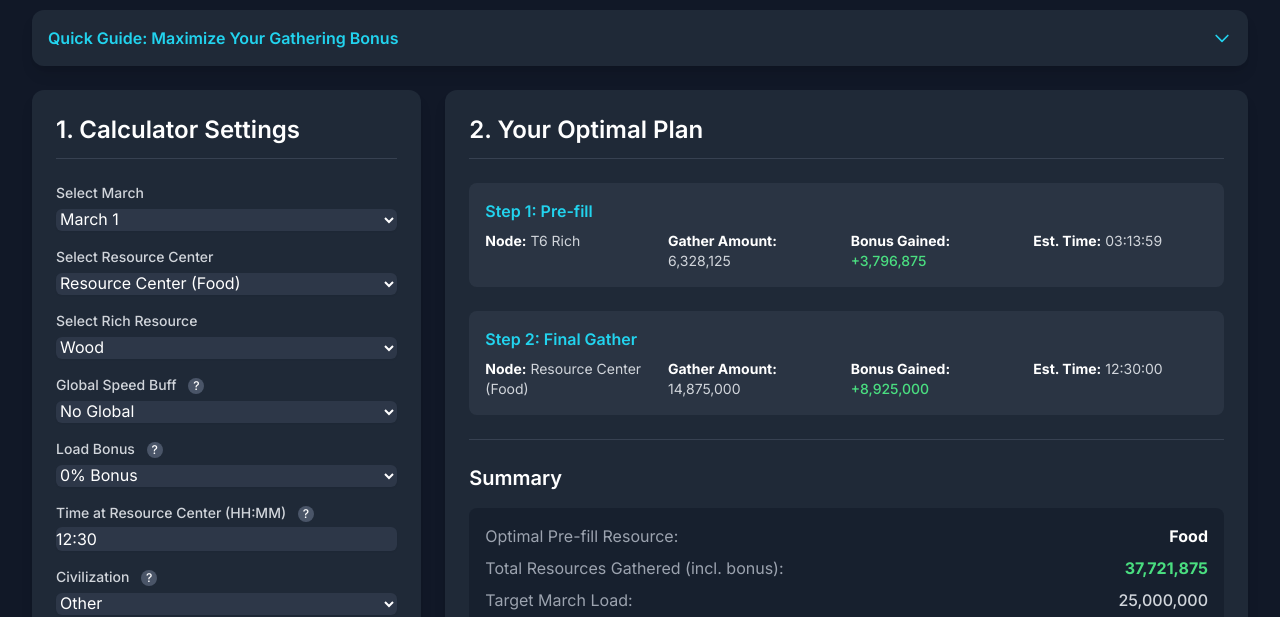
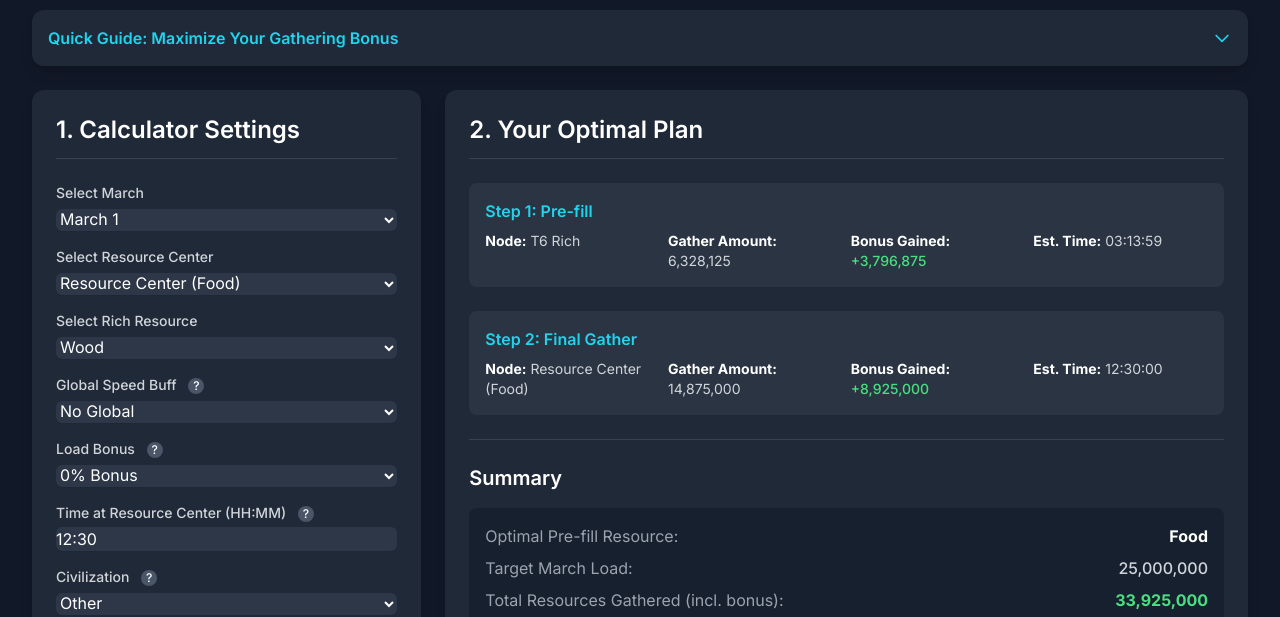
Before and after one commit to Sombrero16/Gathering-planner, a plain HTML site: page curra.html in a window 1280 px wide. Shown: the part 182-799 px from the top of the page. Drawn offline with nearby package versions, Linux system fonts and the light colour scheme.

```diff
--- a/curra.html
+++ b/curra.html
@@ -421,7 +421,7 @@
         const finalGatherNodeData = finalGatherCandidates.length > 0 ? finalGatherCandidates[0] : null;
 
         // Calculate Final Gather Plan
-        let finalGatherPlan = { name: 'None', amount: 0, bonus: 0, time: 0 };
+        let finalGatherPlan = { name: 'None', amount: 0, bonus: 0, effectiveSpeed: 1 };
         let amountFromFinalNode = 0;
 
         if (finalGatherNodeData) {
@@ -433,7 +433,7 @@
                 name: finalGatherNodeData.name,
                 amount: amountFromFinalNode,
                 bonus: amountFromFinalNode * finalBonus,
-                time: amountFromFinalNode > 0 ? amountFromFinalNode / effectiveSpeed : 0
+                effectiveSpeed
             };
         }
 
@@ -485,7 +485,7 @@
                 name: bestNode.name,
                 amount: amountToTake,
                 bonus: amountToTake * finalBonus,
-                time: amountToTake / bestNode.effectiveSpeed
+                effectiveSpeed: bestNode.effectiveSpeed
             });
 
             amountToPrefill -= loadConsumed;
@@ -497,17 +497,15 @@
         }
 
         // Finalize results
-        const prefillBonusTotal = prefillPlan.reduce((sum, step) => sum + step.bonus, 0);
-        const totalBonus = prefillBonusTotal + finalGatherPlan.bonus;
-        const totalTime = prefillPlan.reduce((sum, step) => sum + step.time, 0) + finalGatherPlan.time;
+        const totalTime = prefillPlan.reduce((sum, step) => sum + step.amount / step.effectiveSpeed, 0)
+                        + (finalGatherPlan.amount > 0 ? finalGatherPlan.amount / finalGatherPlan.effectiveSpeed : 0);
 
         renderResults({
             marchName: selectedMarch.name,
             finalMarchLoad,
             prefillPlan,
             centerPlan: finalGatherPlan,
-            totalResources: finalMarchLoad + totalBonus,
-            bonusResources: totalBonus,
+            totalResources: finalMarchLoad + finalGatherPlan.bonus,
             optimalResourceName: optimalResource.name,
             totalTime
         });
@@ -523,7 +521,7 @@
                     <div><strong>Node:</strong> <span class="text-gray-300">${step.name}</span></div>
                     <div><strong>Gather Amount:</strong> <span class="text-gray-300">${formatNumber(step.amount)}</span></div>
                     <div><strong>Bonus Gained:</strong> <span class="text-green-400 font-medium">+${formatNumber(step.bonus)}</span></div>
-                    <div><strong>Est. Time:</strong> <span class="text-gray-300">${formatTime(step.time)}</span></div>
+                    <div><strong>Est. Time:</strong> <span class="text-gray-300">${formatTime(Math.round(step.amount) / step.effectiveSpeed)}</span></div>
                 </div></div>`;
         });
 
@@ -536,7 +534,7 @@
                         <div><strong>Node:</strong> <span class="text-gray-300">${results.centerPlan.name}</span></div>
                         <div><strong>Gather Amount:</strong> <span class="text-gray-300">${formatNumber(results.centerPlan.amount)}</span></div>
                         <div><strong>Bonus Gained:</strong> <span class="text-green-400 font-medium">+${formatNumber(results.centerPlan.bonus)}</span></div>
-                        <div><strong>Est. Time:</strong> <span class="text-gray-300">${formatTime(results.centerPlan.time)}</span></div>
+                        <div><strong>Est. Time:</strong> <span class="text-gray-300">${formatTime(Math.round(results.centerPlan.amount) / results.centerPlan.effectiveSpeed)}</span></div>
                     </div></div>`;
             }
         } else {
@@ -548,9 +546,8 @@
                 <h3 class="text-xl font-semibold text-white mb-4">Summary</h3>
                 <div class="space-y-2 text-base bg-gray-900/50 p-4 rounded-lg">
                     <div class="flex justify-between"><span class="text-gray-400">Optimal Pre-fill Resource:</span><span class="font-bold text-white">${results.optimalResourceName}</span></div>
+                    <div class="flex justify-between"><span class="text-gray-400">Target March Load:</span><span class="font-medium text-gray-300">${formatNumber(results.finalMarchLoad)}</span></div>
                     <div class="flex justify-between"><span class="text-gray-400">Total Resources Gathered (incl. bonus):</span><span class="font-bold text-green-400">${formatNumber(results.totalResources)}</span></div>
-                    <div class="flex justify-between"><span class="text-gray-400">Target March Load:</span><span class="font-medium text-gray-300">${formatNumber(results.finalMarchLoad)}</span></div>
-                    <div class="flex justify-between"><span class="text-gray-400">Total Bonus Resources Gained:</span><span class="font-medium text-cyan-400">+ ${formatNumber(results.bonusResources)}</span></div>
                     <div class="flex justify-between border-t border-gray-700 mt-2 pt-2"><span class="text-gray-400">Estimated Total Time:</span><span class="font-bold text-white">${formatTime(results.totalTime)}</span></div>
                 </div>
                 <img src="https://raw.githubusercontent.com/Sombrero16/Gathering-planner/main/assets/pictures/image03.jpg" alt="Summary Banner" class="w-full h-auto mt-6 rounded-lg object-cover">
```
